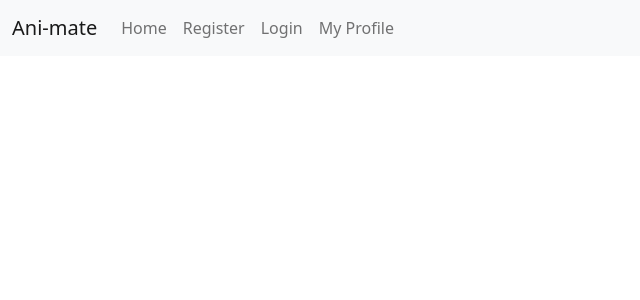
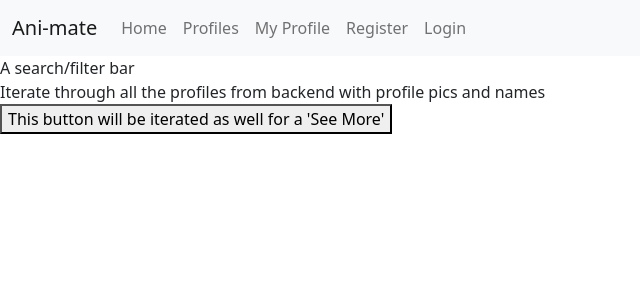
Before and after one commit to antonylong/django-dating-app, a React (Create React App) app in the folder client/: page /search in a window 1280 px wide. Shown: the top 300 px of the page, without its empty margins (0-640 px from the left). Built offline with nearby package versions, Linux system fonts and the light colour scheme.

Commit message:
templated it out

```diff
--- a/client/src/components/App.js
+++ b/client/src/components/App.js
@@ -3,6 +3,7 @@ import { BrowserRouter, Routes, Route } from "react-router-dom";
 
 import Home from "./common/Home";
 import Navbar from "./common/Navbar";
+import ProfileList from "./personas/ProfileList";
 import UserProfile from "./personas/UserProfile";
 import Login from "./reglog/Login";
 import Registration from "./reglog/Registration";
@@ -14,6 +15,7 @@ function App() {
       <Routes>
         <Route exact path="/" element={<Home />} />
         <Route path="/myprofile" element={<UserProfile />} />
+        <Route path="/search" element={<ProfileList />} />
         <Route path="/register" element={<Registration />} />
         <Route path="/login" element={<Login />} />
       </Routes>
--- a/client/src/components/common/Home.js
+++ b/client/src/components/common/Home.js
@@ -1,7 +1,12 @@
 import React from "react";
 
 const Home = () => {
-  return <p>"Homepage placeholder</p>;
+  return (
+    <>
+      <div>Welcome image</div>
+      <div>Welcome text - about dating app</div>
+    </>
+  );
 };
 
 export default Home;
--- a/client/src/components/common/Navbar.js
+++ b/client/src/components/common/Navbar.js
@@ -7,18 +7,23 @@ const Navbar = () => {
       <div className="container-fluid">
         <span className="navbar-brand mb-0 h1">Ani-mate</span>
         <div className="collapse navbar-collapse" id="navbarNavAltMarkup">
-          <div className="navbar-nav">
+          <div className="nav navbar-nav">
             <Link to="/" className="nav-link">
               Home
             </Link>
-            <Link to="/register" className="nav-link">
+            <Link to="/search" className="nav-link">
+              Profiles
+            </Link>
+            <Link to="/myprofile" className="nav-link">
+              My Profile
+            </Link>
+          </div>
+          <div className="nav navbar-nav navbar-right">
+            <Link to="/register" className="nav-link navbar-right">
               Register
             </Link>
             <Link to="/login" className="nav-link">
               Login
-            </Link>
-            <Link to="/myprofile" className="nav-link">
-              My Profile
             </Link>
           </div>
         </div>
--- /dev/null
+++ b/client/src/components/personas/ProfileList.js
@@ -0,0 +1,16 @@
+import React from "react";
+
+const ProfileList = () => {
+  return (
+    <>
+      <div>A search/filter bar</div>
+      <div>
+        Iterate through all the profiles from backend with profile pics and
+        names
+      </div>
+      <button>This button will be iterated as well for a 'See More'</button>
+    </>
+  );
+};
+
+export default ProfileList;
--- a/client/src/components/personas/UserProfile.js
+++ b/client/src/components/personas/UserProfile.js
@@ -1,7 +1,15 @@
 import React from "react";
 
 const UserProfile = () => {
-  return <p>This is a user profile</p>;
+  return (
+    <>
+      <div>Profile Picture</div>
+      <div>Profile Bio Data (editable)</div>
+      <button>Eddit</button>
+      <div>Chat/Comment feature</div>
+      <button>Delete Profile</button>
+    </>
+  );
 };
 
 export default UserProfile;
```
Also changed, not shown: 1 other file (tests, documents, lock files or other folders).
